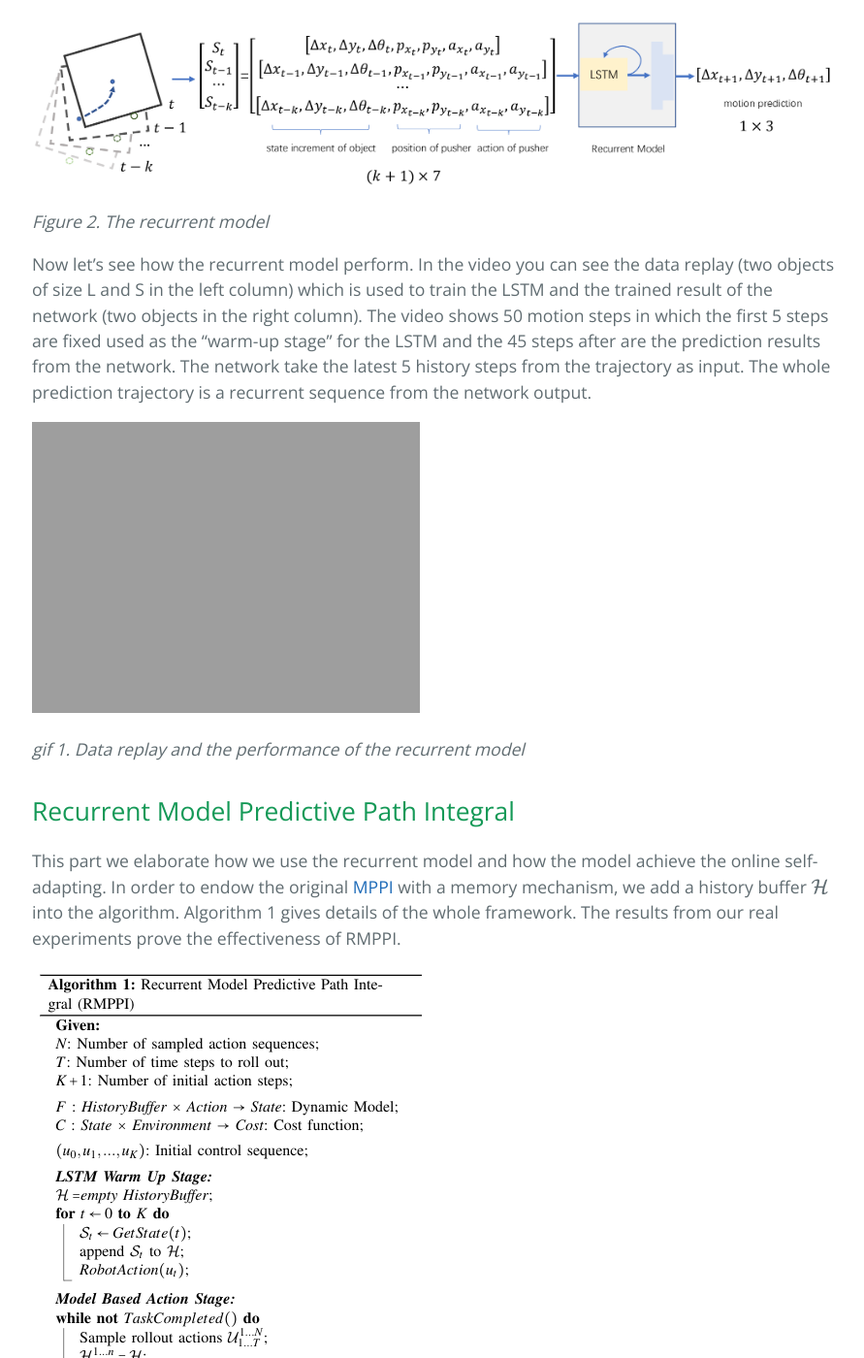
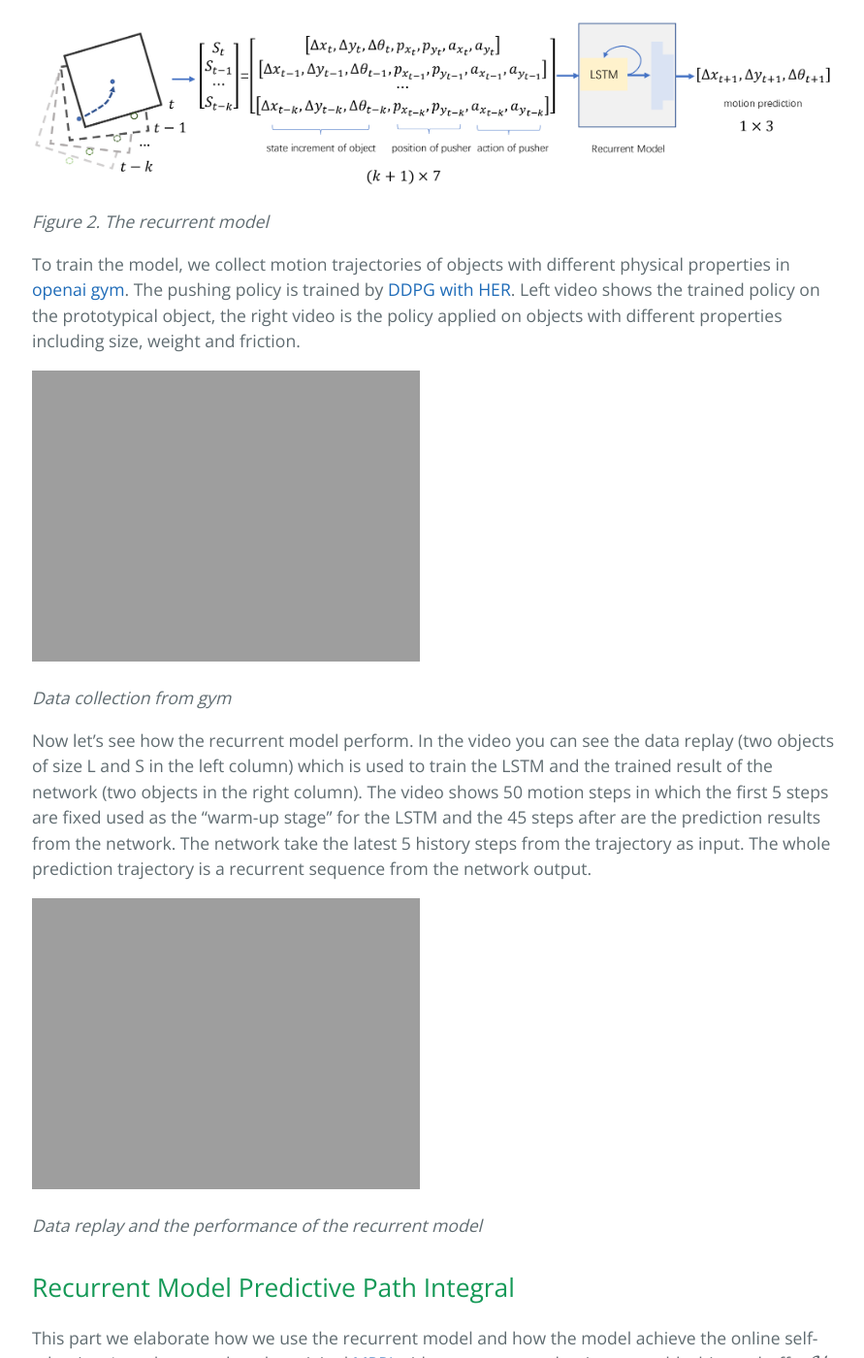
Before and after one commit to Smilels/Smilels.github.io, a Jekyll site: the page built from _posts/2020-08-12-Self-Adapting-Recurrent-Models-for-Object-Pushing-from-Learning-in-Simulation.md, in a window 1280 px wide and 1400 px high, scrolled down 1589 px. Shown: the whole window at 97% size, without its empty margins (191-1082 px from the left). Built offline with Jekyll 4.4.1, drawn with Linux system fonts in a browser that asks for light colours; formulas are drawn with MathJax 3; some of the changed text lies outside the part shown.

Commit message:
first blog

```diff
--- a/_posts/2020-08-12-Self-Adapting-Recurrent-Models-for-Object-Pushing-from-Learning-in-Simulation.md
+++ b/_posts/2020-08-12-Self-Adapting-Recurrent-Models-for-Object-Pushing-from-Learning-in-Simulation.md
@@ -27,11 +27,18 @@ Humans can approximate dynamic models from several pushing steps during the inte
 {: style="width: 100%;" class="center"}
 *Figure 2. The recurrent model*
 
+
+To train the model, we collect motion trajectories of objects with different physical properties in [openai gym](https://gym.openai.com/). The pushing policy is trained by [DDPG with HER](https://arxiv.org/abs/1707.01495). Left video shows the trained policy on the prototypical object, the right video is the policy applied on objects with different properties including size, weight and friction.
+
+![Data collection]({{ site.url }}/data/videos/self-adapting-data-collection.gif)
+{: style="width: 100%;" class="center"}
+*Data collection from gym*
+
 Now let's see how the recurrent model perform. In the video you can see the data replay (two objects of size L and S in the left column) which is used to train the LSTM and the trained result of the network (two objects in the right column). The video shows 50 motion steps in which the first 5 steps are fixed used as the "warm-up stage" for the LSTM and the 45 steps after are the prediction results from the network. The network take the latest 5 history steps from the trajectory as input. The whole prediction trajectory is a recurrent sequence from the network output.
 
 ![Recurrent model performance]({{ site.url }}/data/videos/self-adapting-motion-prediction.gif)
 {: style="width: 100%;" class="center"}
-*gif 1. Data replay and the performance of the recurrent model*
+*Data replay and the performance of the recurrent model*
 
 ## Recurrent Model Predictive Path Integral
 
@@ -40,3 +47,6 @@ This part we elaborate how we use the recurrent model and how the model achieve
 ![Algorithm]({{ site.url }}/data/images/self-adapting-algorithm.png)
 {: style="width: 100%;" class="center"}
 *Figure 3. RMPPI*
+
+
+## Through domain randomization, transfer the model learned from simulation to real world.
```
Also changed, not shown: 3 other files.
